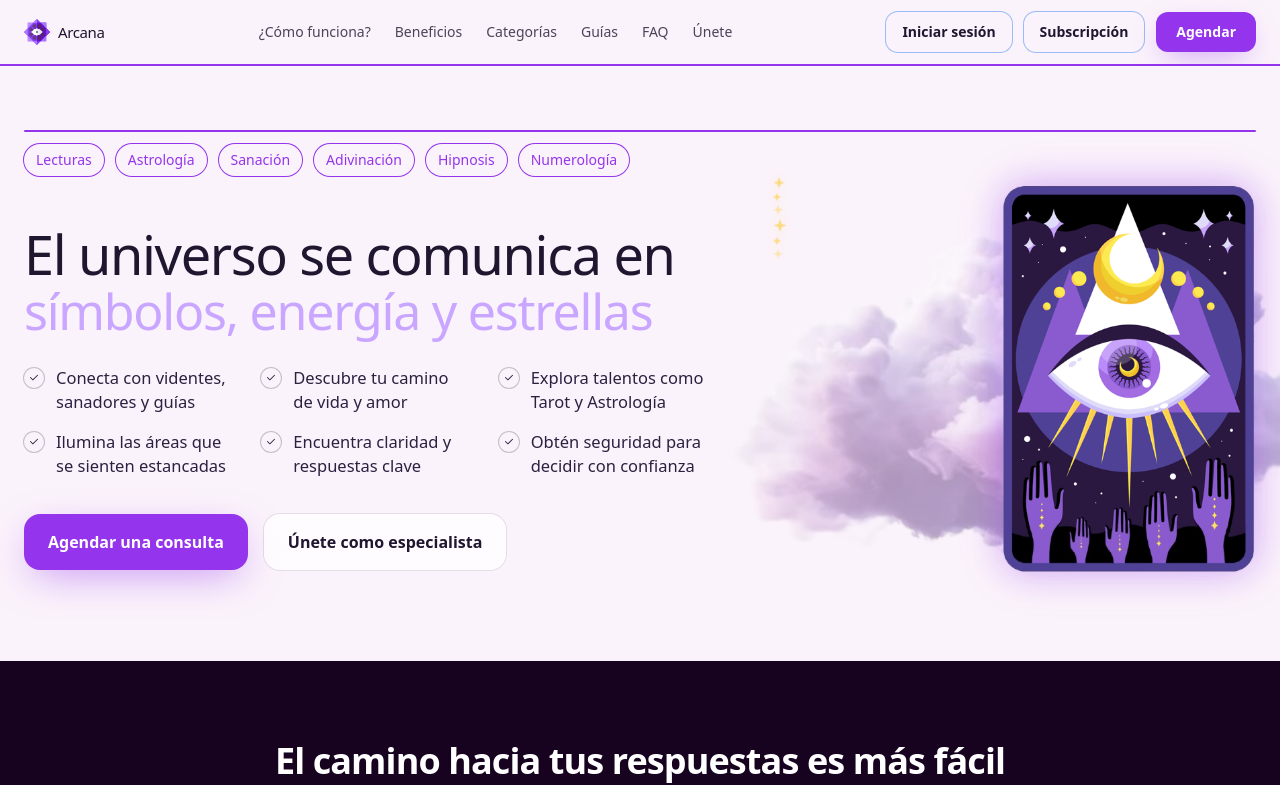
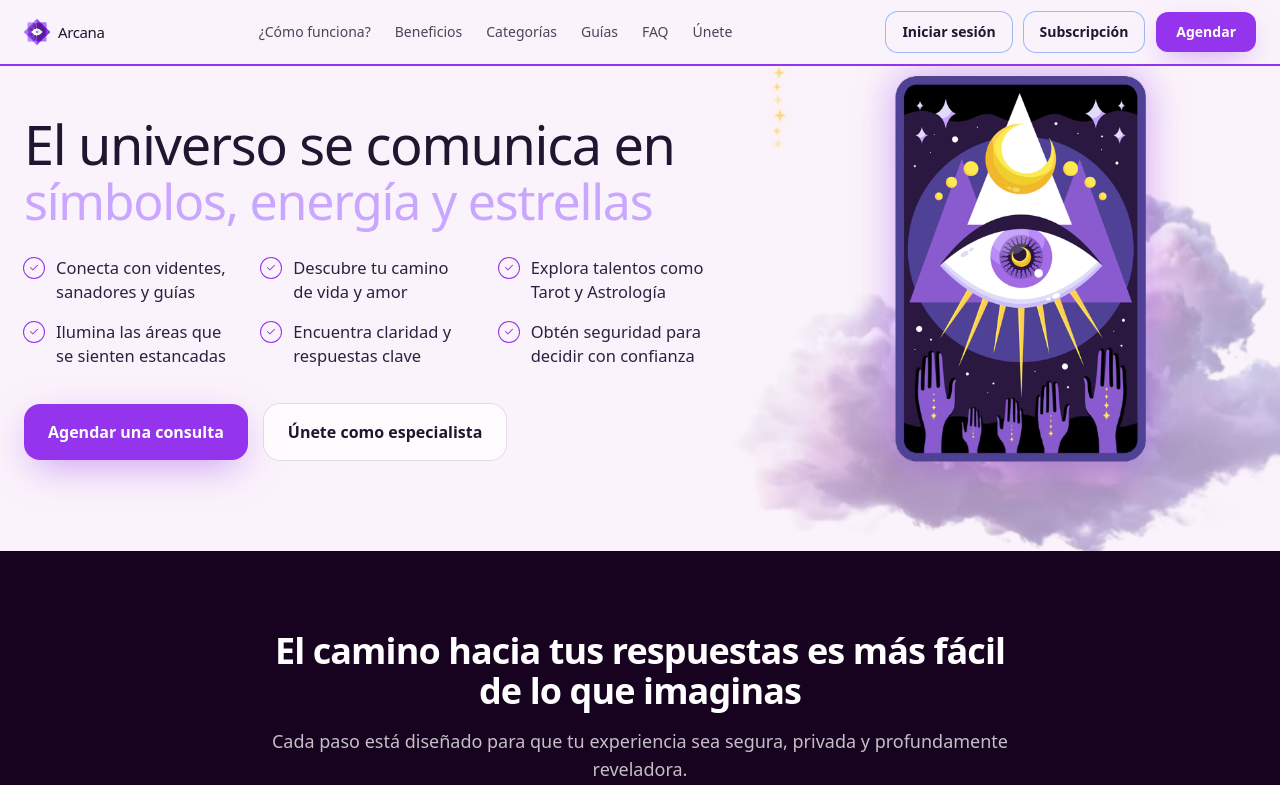
Before and after one commit to arcana302-art/arcana-v2, a Next.js app: page / in a window 1280 px wide. Shown: the top 785 px of the page. Built offline with nearby package versions, Linux system fonts and the light colour scheme.

Commit message:
Update Hero.tsx

```diff
--- a/app/components/Hero.tsx
+++ b/app/components/Hero.tsx
@@ -5,6 +5,7 @@ import Image from 'next/image';
 const HERO_IMG = '/brand/hero-card-eye.png';
 const CLOUD_IMG = '/brand/Nube1.png';
 
+/* ===== Estrellita sutil (sin cambios de color) ===== */
 function Star({ id, style, size = 14, delay = '0s', duration = '9s' }: {
   id: string; style?: React.CSSProperties; size?: number; delay?: string; duration?: string;
 }) {
@@ -28,11 +29,12 @@ function Star({ id, style, size = 14, delay = '0s', duration = '9s' }: {
   );
 }
 
+/* ===== Bullet con check del color del botón #9434ec ===== */
 function Bullet({ children }: { children: React.ReactNode }) {
   return (
     <div className="flex items-start gap-3">
-      <span className="mt-[2px] inline-flex h-5 w-5 shrink-0 items-center justify-center rounded-full ring-1 ring-[#2b2140]/25">
-        <svg width="12" height="12" viewBox="0 0 24 24" className="fill-[#2b2140]">
+      <span className="mt-[2px] inline-flex h-5 w-5 shrink-0 items-center justify-center rounded-full ring-1 ring-[#9434ec]">
+        <svg width="12" height="12" viewBox="0 0 24 24" className="fill-[#9434ec]">
           <path d="M20.285 6.709 9.75 17.244 3.715 11.21l1.414-1.414 4.621 4.62 9.121-9.12 1.414 1.414Z"/>
         </svg>
       </span>
@@ -44,22 +46,7 @@ function Bullet({ children }: { children: React.ReactNode }) {
 export default function Hero() {
   return (
     <section className="relative overflow-hidden bg-[#FBF3FB]">
-      {/* Línea morada + talentos */}
-      <div className="mx-auto max-w-7xl px-6 pt-16">
-        {/* color exacto del botón Agendar */}
-        <div className="h-[2px] w-full rounded-full bg-[#9434ec]" />
-        <div className="mt-3 flex flex-wrap gap-3 text-[#9434ec]">
-          {['Lecturas','Astrología','Sanación','Adivinación','Hipnosis','Numerología'].map((t) => (
-            <a
-              key={t}
-              href="#"
-              className="rounded-full px-3 py-1.5 text-sm ring-1 ring-[#9434ec] hover:bg-[#9434ec]/10 transition"
-            >
-              {t}
-            </a>
-          ))}
-        </div>
-      </div>
+      {/* (La línea morada vive ahora en el header) */}
 
       {/* Nube (debajo de carta, z-2) */}
       <div className="pointer-events-none absolute inset-0 z-[2]">
@@ -97,7 +84,7 @@ export default function Hero() {
                 </a>
                 <a
                   href="#"
-                  className="inline-flex items-center justify-center rounded-2xl px-6 h-14 text-[#1f1630] text-base font-semibold ring-1 ring-[#1f1630]/10 bg-white/70 backdrop-blur transition-all duration-200 hover:bg:white"
+                  className="inline-flex items-center justify-center rounded-2xl px-6 h-14 text-[#1f1630] text-base font-semibold ring-1 ring-[#1f1630]/10 bg-white/70 backdrop-blur transition-all duration-200"
                 >
                   Únete como especialista
                 </a>
@@ -107,7 +94,7 @@ export default function Hero() {
 
           {/* Carta + estrellas borde */}
           <div className="col-span-12 lg:col-span-5 xl:col-span-5 relative flex justify-center lg:justify-end">
-            {/* estrellas alrededor */}
+            {/* estrellas alrededor (sin cambios) */}
             <div className="pointer-events-none absolute inset-0 z-[1]">
               <Star id="e1" size={16} style={{ left: '10%', top: '14%' }} delay="0.2s" duration="10s" />
               <Star id="e2" size={12} style={{ left: '8%',  top: '42%' }} delay="1.1s" duration="9.4s" />
@@ -117,12 +104,12 @@ export default function Hero() {
               <Star id="e6" size={14} style={{ right: '10%', bottom: '22%' }} delay="2.0s" duration="11s" />
             </div>
 
-            {/* Carta => 5% más pequeña + un poco a la izquierda */}
+            {/* CARTA — “mucho más” a la izquierda */}
             <div
               className="
                 relative
                 w-[170px] sm:w-[198px] md:w-[222px] lg:w-[246px] xl:w-[278px]
-                translate-x-0 sm:translate-x-1 lg:translate-x-2 xl:translate-x-3
+                -translate-x-10 sm:-translate-x-14 md:-translate-x-16 lg:-translate-x-20 xl:-translate-x-24
                 rotate-0
                 transition-transform duration-500 hover:scale-[1.05]
                 drop-shadow-[0_0_20px_rgba(148,52,236,0.16)]
@@ -142,7 +129,7 @@ export default function Hero() {
         </div>
       </div>
 
-      {/* Nube: vaivén suave */}
+      {/* Nube: vaivén suave (sin cambios) */}
       <style jsx>{`
         .cloud-img{
           position:absolute; top:10%; left:56%;
```
